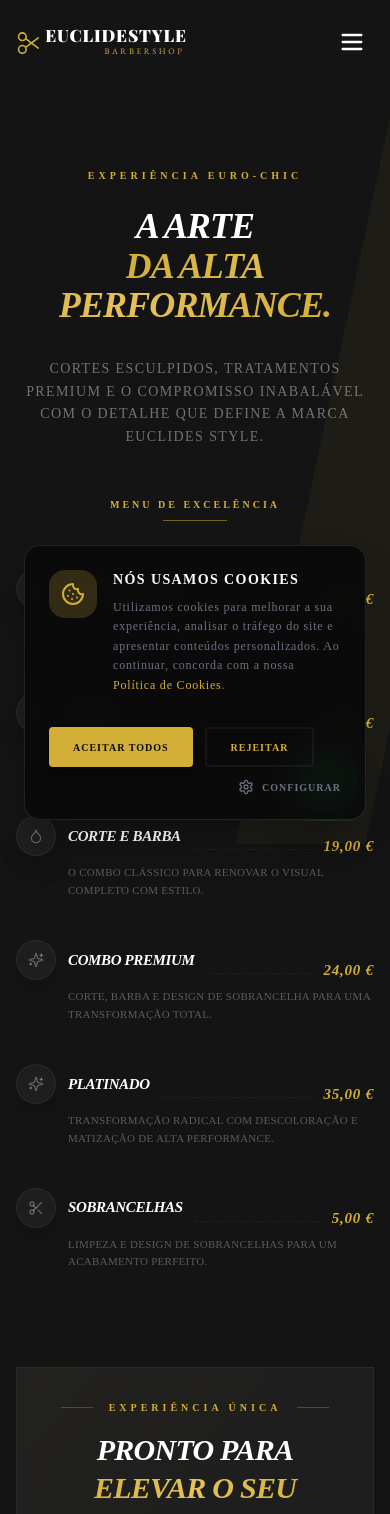
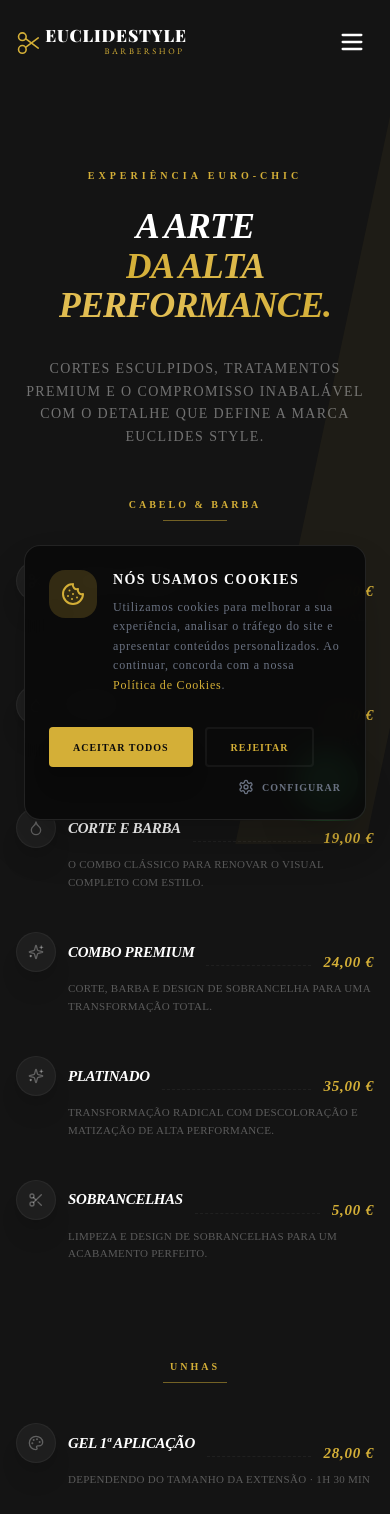
Before and after one commit to AlvoDigitalWeb/euclidestyle-barbearia, a React (Vite) app: page /servicos in a window 390 px wide. Shown: the top 1514 px of the page. Built offline with nearby package versions, Linux system fonts and the light colour scheme.

Commit message:
feat: adicionar servicos de unhas e otimizar secao de servicos

```diff
--- a/src/components/layout/Footer.tsx
+++ b/src/components/layout/Footer.tsx
@@ -112,11 +112,11 @@ export const Footer = () => {
 
               {/* Phone */}
               <a
-                href={`tel:${siteConfig.socials.phone}`}
+                href={`tel:${siteConfig.whatsapp}`}
                 className="flex items-center gap-4 group pt-2 border-t border-white/5 hover:text-primary transition-colors duration-300"
               >
                 <Phone className="w-5 h-5 text-primary opacity-80" />
-                <Text variant="p" className="text-gray-300 font-bold !text-[15px] group-hover:text-primary transition-colors">{siteConfig.socials.phone}</Text>
+                <Text variant="p" className="text-gray-300 font-bold !text-[15px] group-hover:text-primary transition-colors">{siteConfig.whatsapp}</Text>
               </a>
             </div>
           </div>
--- a/src/components/sections/AboutSection.tsx
+++ b/src/components/sections/AboutSection.tsx
@@ -82,7 +82,7 @@ export const AboutSection = () => {
               </Heading>
 
               <div className="flex items-center justify-center lg:justify-start gap-4">
-                <span className="text-4xl font-serif text-primary italic">10+</span>
+                <span className="text-4xl font-serif text-primary italic">26+</span>
                 <span className="text-[10px] text-white/40 uppercase tracking-[0.3em] font-black text-left leading-tight">
                   Anos de <br />Experiência
                 </span>
--- a/src/config/site.ts
+++ b/src/config/site.ts
@@ -2,15 +2,22 @@ export const siteConfig = {
   name: "Euclides Style",
   titleSuffix: "| Barbearia Premium",
   description: "Barbearia premium com mais de 10 anos de experiência em Alhos Vedros e Barreiro. Cortes que elevam o seu padrão.",
-  whatsapp: "351934275143", // Using placeholder number unless real is found
+  whatsapp: "351932655181",
   whatsappMessage: "Olá, vim do site e gostaria de fazer uma marcação na Euclides Style!",
+  agendaLink: "https://online.maapp.com.br/euclidestyle",
   services: [
-    { id: 1, title: "Corte Normal", description: "Corte de cabelo com finalização profissional e atenção aos detalhes.", price: "14,00 €" },
-    { id: 2, title: "Barba", description: "Design e cuidado com a barba, usando toalha quente e finalização premium.", price: "10,00 €" },
-    { id: 3, title: "Corte e Barba", description: "O combo clássico para renovar o visual completo com estilo.", price: "19,00 €" },
-    { id: 4, title: "Combo Premium", description: "Corte, barba e design de sobrancelha para uma transformação total.", price: "24,00 €" },
-    { id: 5, title: "Platinado", description: "Transformação radical com descoloração e matização de alta performance.", price: "35,00 €" },
-    { id: 6, title: "Sobrancelhas", description: "Limpeza e design de sobrancelhas para um acabamento perfeito.", price: "5,00 €" }
+    { id: 1, category: "Cabelo & Barba", title: "Corte Normal", description: "Corte de cabelo com finalização profissional e atenção aos detalhes.", price: "14,00 €" },
+    { id: 2, category: "Cabelo & Barba", title: "Barba", description: "Design e cuidado com a barba, usando toalha quente e finalização premium.", price: "10,00 €" },
+    { id: 3, category: "Cabelo & Barba", title: "Corte e Barba", description: "O combo clássico para renovar o visual completo com estilo.", price: "19,00 €" },
+    { id: 4, category: "Cabelo & Barba", title: "Combo Premium", description: "Corte, barba e design de sobrancelha para uma transformação total.", price: "24,00 €" },
+    { id: 5, category: "Cabelo & Barba", title: "Platinado", description: "Transformação radical com descoloração e matização de alta performance.", price: "35,00 €" },
+    { id: 6, category: "Cabelo & Barba", title: "Sobrancelhas", description: "Limpeza e design de sobrancelhas para um acabamento perfeito.", price: "5,00 €" },
+    { id: "unhas-gel", category: "Unhas", title: "Gel 1ª Aplicação", price: "28,00 €", description: "Dependendo do tamanho da extensão · 1h 30 min" },
+    { id: "unhas-gelinho-maos", category: "Unhas", title: "Gelinho Mãos", price: "17,00 €", description: "2h" },
+    { id: "unhas-gelinho-pes", category: "Unhas", title: "Gelinho Pés", price: "17,50 €", description: "2h" },
+    { id: "unhas-manutencao", category: "Unhas", title: "Manutenção Gel", price: "22,00 €", description: "2h 35 min" },
+    { id: "unhas-polygel", category: "Unhas", title: "Polygel", price: "23,00 €", description: "2h" },
+    { id: "unhas-softgel", category: "Unhas", title: "Softgel", price: "23,00 €", description: "2h" }
   ],
   aboutFull: {
     story: "Com mais de 10 anos de experiência na arte da barbearia, a Euclides Style consolidou-se como uma referência em Portugal. Movida pela paixão pelos detalhes, a nossa barbearia transformou-se num espaço onde a tradição se encontra com as tendências mais modernas do mundo masculino.",
@@ -32,21 +39,22 @@ export const siteConfig = {
     }
   },
   hours: [
-    { day: "Segunda a Sexta", time: "09:00 - 20:00" },
-    { day: "Sábado", time: "09:00 - 18:00" },
-    { day: "Domingo", time: "Fechado" }
+    { day: "Segunda a Quinta", time: "09:00 - 20:00" },
+    { day: "Sexta", time: "09:00 - 17:00" },
+    { day: "Sábado", time: "Encerrado" },
+    { day: "Domingo", time: "8:00 - 13:00" }
   ],
   socials: {
     instagram: "@euclidestyle",
     instagramUrl: "https://www.instagram.com/euclidestyle/",
-    facebookUrl: "https://www.facebook.com/profile.php?id=100065320636763&ref=PRODASH_UPSELL_xav_ig_profile_page_web#",
-    phone: "+351 987 654 321"
+    facebookUrl: "https://www.facebook.com/profile.php?id=100065320636763&ref=PRODASH_UPSELL_xav_ig_profile_page_web#"
   },
   images: {
     background: "/images/background.png",
     hero: "/images/hero.png",
     aboutBefore: "/images/euclides/euclides-working.png",
     aboutAfter: "/images/euclides/euclides-client.png",
+    servicesNails: "/images/euclides/euclides-working-1.png",
     gallery: [
       { id: 1, url: '/images/resultados/resultado.png', alt: 'Resultado de corte Euclides Style' },
       { id: 2, url: '/images/resultados/resultado2.png', alt: 'Corte fade moderno' },
--- a/src/pages/About.tsx
+++ b/src/pages/About.tsx
@@ -62,7 +62,7 @@ const About = () => {
           <div className="grid grid-cols-2 md:grid-cols-4 gap-8">
             {[
               { icon: User, value: "10k+", label: "Avaliações" },
-              { icon: Award, value: "10+", label: "Anos de Experiência" },
+              { icon: Award, value: "26+", label: "Anos de Experiência" },
               { icon: Scissors, value: "50k+", label: "Cortes Realizados" },
               { icon: CheckCircle, value: "99%", label: "Satisfação" }
             ].map((stat, i) => (
--- a/src/pages/Contact.tsx
+++ b/src/pages/Contact.tsx
@@ -119,7 +119,7 @@ const Contact = () => {
                     {siteConfig.hours.map((h, i) => (
                       <div key={i} className="flex justify-between items-center border-b border-white/5 pb-4 last:border-0 last:pb-0 group">
                         <p className="text-xs sm:text-sm font-black text-white uppercase tracking-widest group-hover:text-primary transition-colors duration-500">{h.day}</p>
-                        <p className={`text-xs sm:text-sm font-black uppercase tracking-widest ${h.time === "Fechado" ? "text-red-500/60" : "text-white/40 group-hover:text-white transition-colors duration-500"}`}>{h.time}</p>
+                        <p className={`text-xs sm:text-sm font-black tracking-widest ${h.time === "Encerrado" ? "text-red-500/60 group-hover:text-red-500" : "text-white/40 group-hover:text-white transition-colors duration-500"}`}>{h.time}</p>
                       </div>
                     ))}
                   </div>
--- a/src/pages/Services.tsx
+++ b/src/pages/Services.tsx
@@ -12,10 +12,12 @@ const iconsMap: Record<string, any> = {
   "Combo": Sparkles,
   "Platinado": Sparkles,
   "Sobrancelhas": Scissors,
+  "Gel": Palette,
+  "Polygel": Palette,
+  "Softgel": Palette,
 };
 
 const Services = () => {
-  const whatsappLink = `https://wa.me/${siteConfig.whatsapp}?text=${encodeURIComponent(siteConfig.whatsappMessage)}`;
 
   return (
     <div className="bg-bg min-h-screen pt-32 pb-20 overflow-hidden relative">
@@ -41,16 +43,25 @@ const Services = () => {
             </div>
           </motion.div>
 
-          <div className="grid lg:grid-cols-2 gap-16 lg:gap-24 items-start">
+          <div className="space-y-24 lg:space-y-40">
+            {Object.entries(
+              siteConfig.services.reduce((acc, service) => {
+                const cat = service.category || "Menu de Excelência";
+                if (!acc[cat]) acc[cat] = [];
+                acc[cat].push(service);
+                return acc;
+              }, {} as Record<string, typeof siteConfig.services>)
+            ).map(([category, services], catIndex) => (
+              <div key={category} className="grid lg:grid-cols-2 gap-16 lg:gap-24 items-start">
                 {/* Services List - Left Column */}
                 <div className="space-y-12">
-              <div className="flex flex-col items-center sm:items-start space-y-2">
-                <Text className="text-primary font-black uppercase tracking-[0.3em] text-[10px]">MENU DE EXCELÊNCIA</Text>
+                  <div className="flex flex-col items-center sm:items-start space-y-2 mb-10 sm:mb-12">
+                    <Text className="text-primary font-black uppercase tracking-[0.3em] text-[10px]">{category.toUpperCase()}</Text>
                     <div className="w-16 h-[1px] bg-primary/50" />
                   </div>
 
                   <div className="space-y-10 sm:space-y-12">
-                {siteConfig.services.map((service, index) => {
+                    {services.map((service, index) => {
                       const iconKey = Object.keys(iconsMap).find(key => service.title.includes(key)) || "Normal";
                       const Icon = iconsMap[iconKey];
 
@@ -58,7 +69,8 @@ const Services = () => {
                         <motion.div
                           key={service.id}
                           initial={{ opacity: 0, x: -20 }}
-                      animate={{ opacity: 1, x: 0 }}
+                          whileInView={{ opacity: 1, x: 0 }}
+                          viewport={{ once: true }}
                           transition={{ delay: index * 0.1 }}
                           className="group relative"
                         >
@@ -93,23 +105,28 @@ const Services = () => {
                 <div className="hidden lg:block sticky top-40">
                   <motion.div
                     initial={{ opacity: 0, scale: 0.95 }}
-                animate={{ opacity: 1, scale: 1 }}
+                    whileInView={{ opacity: 1, scale: 1 }}
+                    viewport={{ once: true }}
                     transition={{ duration: 1.2 }}
                     className="relative aspect-[4/5] rounded-sm overflow-hidden border border-white/5 shadow-2xl group"
                   >
-                <div className="absolute inset-0 bg-gradient-to-t from-bg via-bg/20 to-transparent z-10 opacity-60" />
+                    <div className="absolute inset-0 bg-gradient-to-b from-bg/90 via-bg/40 to-transparent z-10 opacity-80" />
                     <img
-                  src={siteConfig.images.aboutBefore}
-                  alt="Euclides Style Experience"
+                      src={catIndex === 0 ? siteConfig.images.aboutBefore : siteConfig.images.servicesNails}
+                      alt={`${category} Experience`}
                       className="w-full h-full object-cover transition-transform duration-[2s] group-hover:scale-110 grayscale group-hover:grayscale-0"
                     />
-                <div className="absolute bottom-12 left-12 right-12 z-20 space-y-6">
+                    <div className="absolute top-12 sm:top-16 left-12 right-12 z-20 space-y-6">
                       <div className="w-12 h-1 bg-primary" />
-                  <Heading variant="h3" className="text-white font-black text-4xl italic leading-tight uppercase">O SEU MOMENTO DE RENOVAÇÃO.</Heading>
-                  <Text className="text-[10px] text-white/40 font-black uppercase tracking-[0.5em]">QUALIDADE PREMIUM CERTIFICADA</Text>
+                      <Heading variant="h3" className="text-white font-black text-4xl italic leading-tight uppercase drop-shadow-lg">
+                        {catIndex === 0 ? "O SEU MOMENTO DE RENOVAÇÃO." : "A ARTE DO DETALHE."}
+                      </Heading>
+                      <Text className="text-[10px] text-white/60 font-black uppercase tracking-[0.5em] drop-shadow-md">QUALIDADE PREMIUM ELEGANCE</Text>
                     </div>
                   </motion.div>
                 </div>
+              </div>
+            ))}
           </div>
 
           {/* CTA Banner */}
@@ -140,7 +157,7 @@ const Services = () => {
             </div>
 
             <div className="flex justify-center relative z-10 pt-4 pb-2 sm:py-8 transition-transform duration-500 group-hover:scale-105">
-              <a href={whatsappLink} target="_blank" rel="noopener noreferrer" className="w-full md:w-auto">
+              <a href={siteConfig.agendaLink} target="_blank" rel="noopener noreferrer" className="w-full md:w-auto">
                 <Button size="lg" className="w-full md:w-auto flex items-center justify-center gap-4 px-20 py-8 text-sm shadow-[0_30px_70px_rgba(212,175,55,0.15)] bg-primary text-black font-black uppercase tracking-[0.3em]">
                   <Calendar className="w-5 h-5 flex-shrink-0" />
                   AGENDAR HORÁRIO
```
Also changed, not shown: src/components/layout/Navbar.tsx (+19 -14 lines), src/components/sections/HeroSection.tsx (+3 -4 lines), src/components/sections/ServicesSection.tsx (+28 -8 lines), 1 other file (tests, documents, lock files or other folders). Lines whose indentation alone changed are shown as unchanged.
